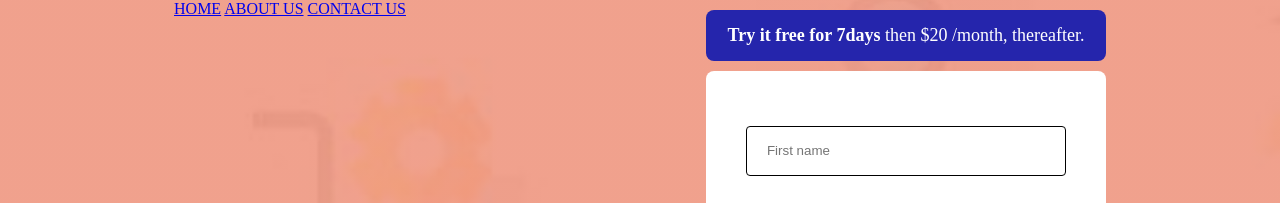
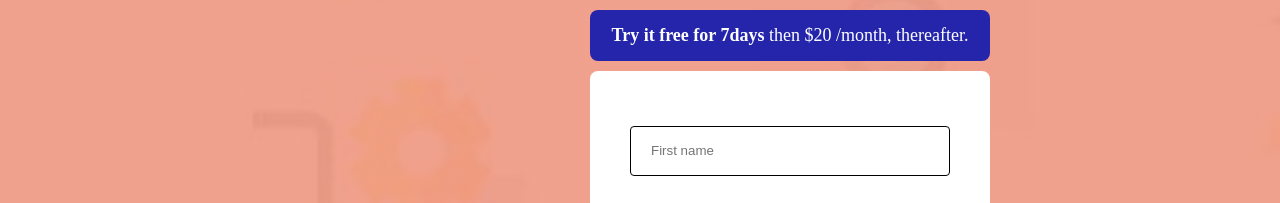
Before and after one commit to IjeomaEzigbo/hazzel2, a plain HTML site: page contact_us.html in a window 1280 px wide. Shown: the top 203 px of the page. Drawn offline with Linux system fonts and the light colour scheme.

Commit message:
initial commit

```diff
--- a/contact_us.html
+++ b/contact_us.html
@@ -6,12 +6,7 @@
   <title>CONTACT US</title>
   <link rel="stylesheet" href="CSS/contact.css">
 </head>
-<body>
-  <div id="menu" align="center">
-    <a href="index.html">HOME</a>
-    <a href="about_us.html">ABOUT US</a>
-    <a href="contact_us.html">CONTACT US</a>
-  </div>
+
   <div class="contact">
     <div class="dev">
      <h2> Learn to code by watching others</h2>
```
